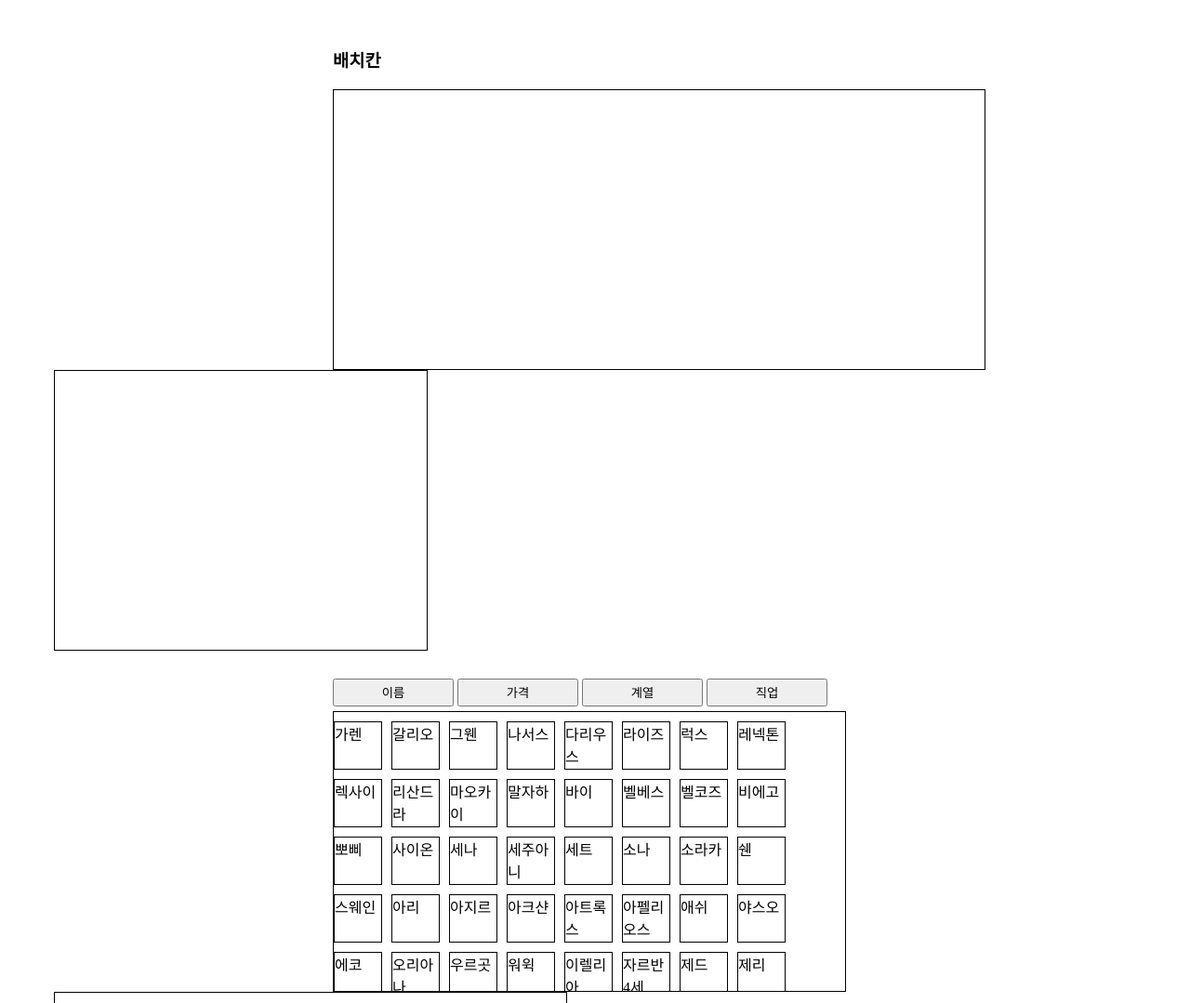
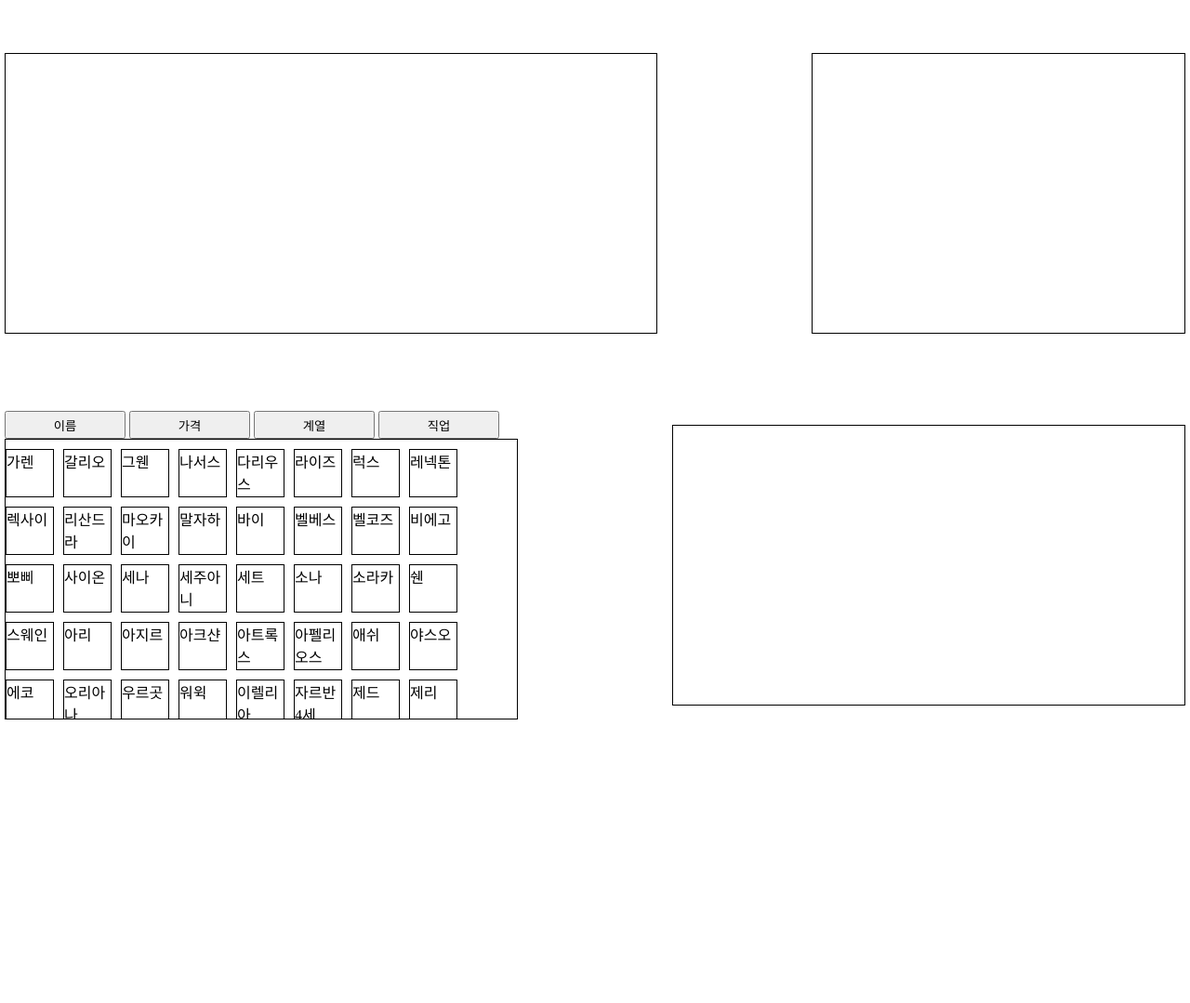
Before and after one commit to HoGeun1999/TFT, a plain HTML site: page index.html in a window 1280 px wide. Shown: the top 1079 px of the page at 93% size. After the commit the page ends 816 px from the top, so only its background shows below. Drawn offline with Linux system fonts and the light colour scheme.

Commit message:
css grid update

```diff
--- a/index.html
+++ b/index.html
@@ -2,51 +2,48 @@
 
 <head>
     <title>tft</title>
-    <link rel = "stylesheet" href= "tft.css">
+    <link rel="stylesheet" href="tft.css">
 
 </head>
 
 
 <body>
-    <h3>
+    <!-- <h3>
         배치칸
-    </h3>
-    <div id = 'top'>
-        <div id = 'arrangementBox'>
+    </h3> -->
+    <div id='wrap'>
+        <div id='arrangementBox'>
         </div>
 
-        <div id = 'SynergyBox'>
+        <div id='SynergyBox'>
         </div>
-    </div>
-
-    <button id = 'nameButton' class = 'tab'>
+        <div id='championBoxWrap'>
+            <button id='nameButton' class='tab'>
                 이름
             </button>
-    <button id = 'costButton' class = 'tab'>
+            <button id='costButton' class='tab'>
                 가격
             </button>
-    <button id = 'lineButton' class = 'tab'>
+            <button id='lineButton' class='tab'>
                 계열
             </button>
-    <button id = 'jobButton' class = 'tab'>
+            <button id='jobButton' class='tab'>
                 직업
             </button>
 
-    <div id = 'bottom'>
-        <div id = 'championBox'>
+            <div id='championBox'>
                 <!-- <div class = 'jobTab' id = '공허'>공허</div> -->
 
                 <!-- <div class = 'champion' id = 'garen'>garen</div>
             <div class = 'champion' id = 'ryze'>ryze</div> -->
             </div>
-
-        <div id = 'recommendChampion'>
+        </div>
+        <div id='recommendChampion'>
         </div>
     </div>
 
-
-    <script type = "module" src = "tft.js"></script>
-    <script type = "module" src = "tftChampionObject.js"></script>
+    <script type="module" src="tft.js"></script>
+    <script type="module" src="tftChampionObject.js"></script>
 
 </body>
 
--- a/tft.css
+++ b/tft.css
@@ -1,75 +1,87 @@
-#top{
-    display: block;
+body{
+    display: flex;
+    justify-content: center;
 }
 
-#arrangementBox{
-    border: 1px solid black; height: 300px; width: 700px;
-    display: inline-block;
-    margin-left: 350px;
-    overflow: scroll hidden;
+
+#wrap {
+    display: grid;
+    width: 1310px;
+    height: 800px;
+    grid-template-areas:
+        "arrangementBox SynergyBox"
+        "championBoxWrap recommendChampion";
+    grid-template-rows: 1fr 1fr;
+    grid-template-columns: 710px 560px;
+    align-items: center;
 }
 
-#SynergyBox{
-    border:  1px solid black; height: 300px; width: 400px;
-    display: inline-block;
-    margin-left: 50px;
+#arrangementBox {
+    grid-area: arrangementBox;
+    border: 1px solid black;
+    height: 300px;
+    width: 700px;
     overflow: scroll hidden;
+    justify-self: start;
 }
 
-h3{
-    margin-left: 350px;
-    margin-top: 50px;
+#SynergyBox {
+    grid-area: SynergyBox;
+    border: 1px solid black;
+    height: 300px;
+    width: 400px;
+    overflow: scroll hidden;
+    justify-self: end;
 }
 
-#bottom{
-    display: block;
-    /* margin-top: 100px; */
+
+#championBoxWrap {
+    grid-area: championBoxWrap;
+    justify-self: start;
 }
 
-#championBox{
-    border: 1px solid black; height: 300px; width: 550px;
-    display: inline-block;
-    margin-left: 350px;
+#championBox {
+    border: 1px solid black;
+    height: 300px;
+    width: 550px;
     overflow: scroll;
+
+
 }
 
-#recommendChampion{
-    border:  1px solid black; height: 300px; width: 550px;
-    display: inline-block;
-    margin-left: 50px;
+#recommendChampion {
+    grid-area: recommendChampion;
+    border: 1px solid black;
+    height: 300px;
+    width: 550px;
+    justify-self: end;
 }
 
-.tab{
-    margin-top: 30px;
-    margin-bottom: 5px;
+.tab {
     width: 130px;
     height: 30px;
 }
 
-#nameButton{
-    margin-left: 350px;
-}
-
-.champion{
+.champion {
     border: 1px solid black;
 
     height: 50px;
     width: 50px;
     margin-right: 10px;
-    margin-top:10px;
+    margin-top: 10px;
     display: inline-table;
 }
 
-.clone{
+.clone {
     border: 1px solid black;
     height: 50px;
     width: 50px;
     margin-right: 10px;
-    margin-top:10px;
+    margin-top: 10px;
     display: inline-table;
 }
 
-.jobTab{
+.jobTab {
     border: 1px solid black;
     height: 30px;
     margin-bottom: 30px;
@@ -79,7 +91,7 @@ h3{
 }
 
 
-.lineTab{
+.lineTab {
     border: 1px solid black;
     height: 30px;
     margin-bottom: 30px;
```
Also changed, not shown: tft.js (+62 -57 lines). Lines whose indentation alone changed are shown as unchanged.
